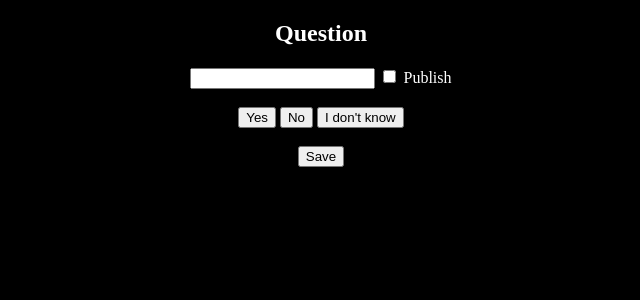
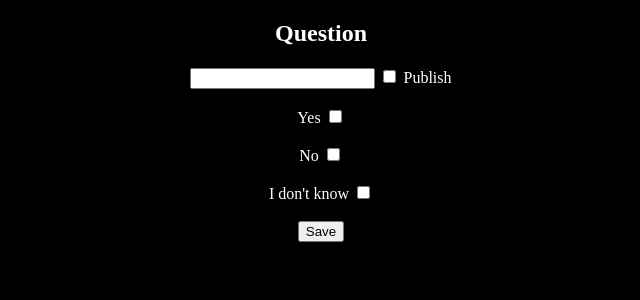
Before and after one commit to BalazsGyulai/Gorog, a PHP site: page / in a window 1280 px wide. Shown: the top 300 px of the page, without its empty margins (319-959 px from the left). Run offline with PHP 8.4, Linux system fonts and the light colour scheme.

Commit message:
Update index.php

```diff
--- a/index.php
+++ b/index.php
@@ -20,15 +20,32 @@
         <br>
         <br>
 
-        <input type="submit" value="Yes">
-        <input type="submit" value="No">
-        <input type="submit" value="I don't know">
+        <Label>Yes</Label>
+        <input type="checkbox" name="yes" id="yes1" value="yes">
+
+
         <br>
         <br>
 
-        <input type="submit" value="Save">
+        <label>No</label>
+        <input type="checkbox" name="no" id="no1" value="no">
+        <br>
+        <br>
+        <label>I don't know</label>
+        <input type="checkbox" name="idk" id="idk1" value="idk ">
+        <br>
+        <br>
+
+        <input type="submit" value="Save" id="save">
 
       </form>
       </div>
+
+      <div class="results">
+        Results
+        Yes
+        No
+        Idk
+      </div>
 </body>
 </html>
```
